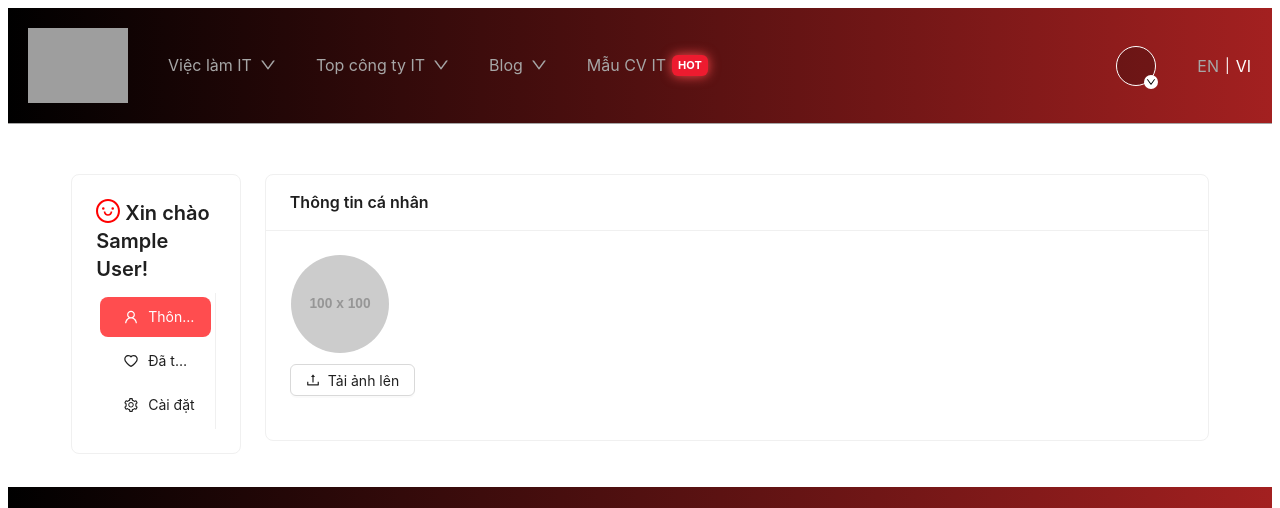
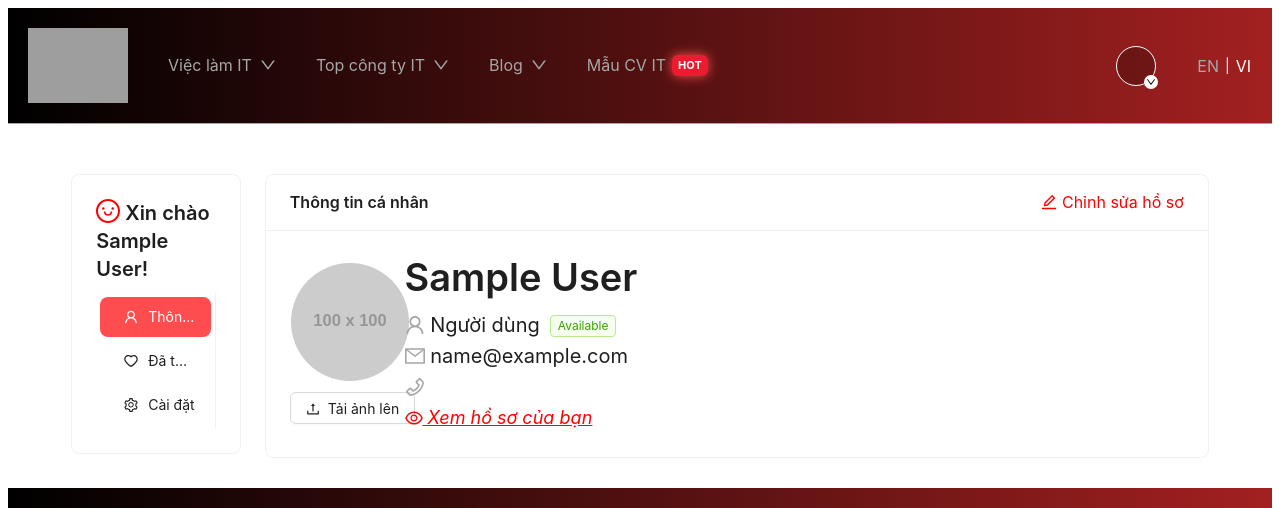
Before and after one commit to thanhhuy1234ok/agile-itcv-frontend, a React (Vite) app: page /profile in a window 1280 px wide. Shown: the top 508 px of the page. Built offline with nearby package versions, Linux system fonts and the light colour scheme; sample sign-in values are in the browser's storage; grey boxes are pictures that could not be loaded.

Commit message:
no message

```diff
--- a/src/components/share/customForm.tsx
+++ b/src/components/share/customForm.tsx
@@ -59,11 +59,14 @@ function CustomForm<T>({
             )}
           </Form.Item>
         ))}
-        <Form.Item>
-          <Button htmlType="submit" block className="custom-button">
-            {submitText}
-          </Button>
-        </Form.Item>
+
+        {submitText && (
+          <Form.Item>
+            <Button htmlType="submit" block className="custom-button">
+              {submitText}
+            </Button>
+          </Form.Item>
+        )}
       </Form>
     </>
   );
--- /dev/null
+++ b/src/components/share/customModal.tsx
@@ -0,0 +1,54 @@
+import React from "react";
+import { Modal, Button } from "antd";
+
+interface CustomModalProps {
+  open: boolean;
+  title?: React.ReactNode;
+  onCancel: () => void;
+  onOk?: () => void;
+  okText?: string;
+  cancelText?: string;
+  children?: React.ReactNode;
+  width?: number;
+  loading?: boolean;
+}
+
+const CustomModal: React.FC<CustomModalProps> = ({
+  open,
+  title,
+  onCancel,
+  onOk,
+  okText = "Lưu",
+  cancelText = "Hủy",
+  children,
+  width = 700,
+  loading = false,
+}) => {
+  return (
+    <Modal
+      open={open}
+      onCancel={onCancel}
+      footer={null}
+      width={width}
+      style={{ top: 100 }}
+      styles={{
+        body: { padding: 20 },
+      }}
+      title={title}
+    >
+      {children}
+      <div style={{ textAlign: "right", marginTop: 20 }}>
+        <Button onClick={onCancel} style={{ marginRight: 8 }}>
+          {cancelText}
+        </Button>
+        {onOk && (
+          <Button type="primary" onClick={onOk} loading={loading}>
+            {okText}
+          </Button>
+        )}
+      </div>
+    </Modal>
+  );
+};
+
+export default CustomModal;
--- a/src/pages/profile/component/Info.tsx
+++ b/src/pages/profile/component/Info.tsx
@@ -1,18 +1,44 @@
 import React, { useState } from "react";
-import { Card, Avatar, Button, Upload, message } from "antd";
-import { UploadOutlined } from "@ant-design/icons";
+import {
+  Card,
+  Avatar,
+  Button,
+  Upload,
+  message,
+  Row,
+  Col,
+  Typography,
+  Tag,
+  Form,
+} from "antd";
+import {
+  UploadOutlined,
+  MailOutlined,
+  PhoneOutlined,
+  UserOutlined,
+  EyeOutlined,
+  EditOutlined,
+} from "@ant-design/icons";
 import type { UploadFile } from "antd/es/upload/interface";
-import { upload } from "@/services/api";
+import CustomModal from "@/components/share/customModal";
+import CustomForm from "@/components/share/customForm";
+import { upload, updateUser } from "@/services/api";
 
 interface ProfileInfoProps {
   user?: any;
 }
 
-const ProfileInfo: React.FC<ProfileInfoProps> = ({ user }) => {
+const { Text, Title } = Typography;
+
+const ProfileInfo: React.FC<ProfileInfoProps> = () => {
+  const [form] = Form.useForm();
+  const storedUser = localStorage.getItem("user");
+  const user = storedUser ? JSON.parse(storedUser) : null;
   const [avatarUrl, setAvatarUrl] = useState(
     user?.img_url || "https://via.placeholder.com/100"
   );
   const [fileList, setFileList] = useState<UploadFile[]>([]);
+  const [open, setOpen] = useState(false);
 
   const handleChange = async ({ fileList }: { fileList: UploadFile[] }) => {
     const latestList = fileList.slice(-1);
@@ -41,10 +67,54 @@ const ProfileInfo: React.FC<ProfileInfoProps> = ({ user }) => {
     }
   };
 
+  const handleUpdateUser = async (values: any) => {
+    try {
+      const res = await updateUser({
+        ...values,
+        img_url: avatarUrl,
+      });
+
+      if (res?.data.data.updatedUser) {
+        const updatedUser = res.data.data.updatedUser;
+
+        localStorage.setItem("user", JSON.stringify(updatedUser));
+        message.success("Cập nhật hồ sơ thành công!");
+        setOpen(false);
+      } else {
+        message.error("Không thể cập nhật hồ sơ!");
+      }
+    } catch (err) {
+      console.error(err);
+      message.error("Lỗi khi cập nhật hồ sơ!");
+    }
+  };
+
   return (
-    <Card title="Thông tin cá nhân" bordered>
-      <div style={{ textAlign: "left", marginBottom: 20 }}>
-        <Avatar size={100} src={avatarUrl} />
+    <>
+      <Card
+        title="Thông tin cá nhân"
+        bordered
+        extra={
+          <span
+            style={{
+              cursor: "pointer",
+              color: "red",
+              fontSize: 16,
+              display: "flex",
+              alignItems: "center",
+              gap: 5,
+            }}
+            onClick={() => setOpen(true)}
+          >
+            <EditOutlined />
+            Chỉnh sửa hồ sơ
+          </span>
+        }
+      >
+        <Row gutter={24} align="middle">
+          {/* Cột trái: Avatar + upload */}
+          <Col span={3} style={{ textAlign: "center" }}>
+            <Avatar size={120} src={avatarUrl} />
             <div style={{ marginTop: 10 }}>
               <Upload
                 fileList={fileList}
@@ -56,8 +126,96 @@ const ProfileInfo: React.FC<ProfileInfoProps> = ({ user }) => {
                 <Button icon={<UploadOutlined />}>Tải ảnh lên</Button>
               </Upload>
             </div>
+          </Col>
+
+          {/* Cột phải: Thông tin user */}
+          <Col
+            span={21}
+            style={{
+              alignSelf: "flex-start",
+            }}
+          >
+            <Title level={1} style={{ margin: "0px 0px 10px 0px" }}>
+              {user?.name}
+            </Title>
+            <div
+              style={{
+                display: "flex",
+                alignItems: "center",
+                gap: 10,
+              }}
+            >
+              <Text style={{ fontSize: 20 }}>
+                <UserOutlined style={{ color: "#A6A6A6" }} />{" "}
+                {user?.role?.name || "Người dùng"}
+              </Text>
+
+              <Tag color={user?.isDeleted ? "volcano" : "green"}>
+                {user?.isDeleted ? "Deleted" : "Available"}
+              </Tag>
             </div>
+            <Text style={{ fontSize: 20, display: "block" }}>
+              <MailOutlined style={{ color: "#A6A6A6" }} /> {user?.email}
+            </Text>
+            <Text style={{ fontSize: 20, display: "block" }}>
+              <PhoneOutlined style={{ color: "#A6A6A6" }} /> {user?.phone}
+            </Text>
+
+            <a
+              href={user?.cv_url || "#"}
+              target="_blank"
+              rel="noopener noreferrer"
+              style={{
+                fontSize: 18,
+                color: "red",
+                fontStyle: "italic",
+                textDecoration: "underline",
+              }}
+              onClick={(e) => {
+                if (!user?.cv_url) {
+                  e.preventDefault();
+                  message.warning("Chưa có CV để hiển thị");
+                }
+              }}
+            >
+              <EyeOutlined /> Xem hồ sơ của bạn
+            </a>
+          </Col>
+        </Row>
       </Card>
+      <CustomModal
+        open={open}
+        onCancel={() => setOpen(false)}
+        onOk={() => form.submit()}
+        title="Chỉnh sửa hồ sơ"
+      >
+        <CustomForm
+          form={form}
+          title=""
+          initialValues={{
+            name: user?.name,
+            email: user?.email,
+            phone: user?.phone,
+          }}
+          fields={[
+            {
+              name: "name",
+              label: "Họ và tên",
+              type: "text",
+              rules: [{ required: true, message: "Nhập tên" }],
+            },
+            {
+              name: "email",
+              label: "Email",
+              type: "email",
+              rules: [{ required: true, message: "Nhập email" }],
+            },
+            { name: "phone", label: "Số điện thoại", type: "text" },
+          ]}
+          onFinish={handleUpdateUser}
+        />
+      </CustomModal>
+    </>
   );
 };
 
--- a/src/pages/profile/view/profile.tsx
+++ b/src/pages/profile/view/profile.tsx
@@ -31,7 +31,7 @@ const ProfilePage: React.FC = () => {
   };
 
   const tabComponents: Record<string, JSX.Element> = {
-    info: <ProfileInfo user={user} />,
+    info: <ProfileInfo />,
     favorites: <FavoriteList />,
     settings: <AccountSettings />,
   };
--- a/src/pages/user/find/component/jobDetailCard.tsx
+++ b/src/pages/user/find/component/jobDetailCard.tsx
@@ -1,5 +1,5 @@
 import React, { useState } from "react";
-import { Typography, Card, Avatar, Button, Divider, Tag, message } from "antd";
+import { Typography, Card, Avatar, Button, Divider, Tag } from "antd";
 import {
   DollarOutlined,
   LikeOutlined,
--- a/src/services/api.ts
+++ b/src/services/api.ts
@@ -5,6 +5,7 @@ import type {
   IRegisterRequest,
   IRegisterResponseData,
 } from "@/types/auth";
+import type { IUpdateUserResponse, IUser } from "@/types/user";
 import type { IJobListResponse } from "@/types/job";
 import type { IUploadResponse } from "@/types/upload";
 import type {
@@ -39,6 +40,11 @@ export const getCompanyById = (id: string) => {
   return axios.get<IBackendRes<ICompanyDetailResponse>>(urlBackend);
 };
 
+export const updateUser = (data: Partial<IUser>) => {
+  const urlBackend = "/api/v1/users/updateUser";
+  return axios.put<IBackendRes<IUpdateUserResponse>>(urlBackend, data);
+};
+
 export const upload = (companyId: string | null, file: File) => {
   const urlBackend = "/api/v1/files/upload";
   const formData = new FormData();
--- a/src/types/user.ts
+++ b/src/types/user.ts
@@ -20,3 +20,7 @@ export interface IUser {
   updatedAt: string;
   __v?: number;
 }
+
+export interface IUpdateUserResponse {
+  updatedUser: IUser;
+}
```
Lines whose indentation alone changed are shown as unchanged.
